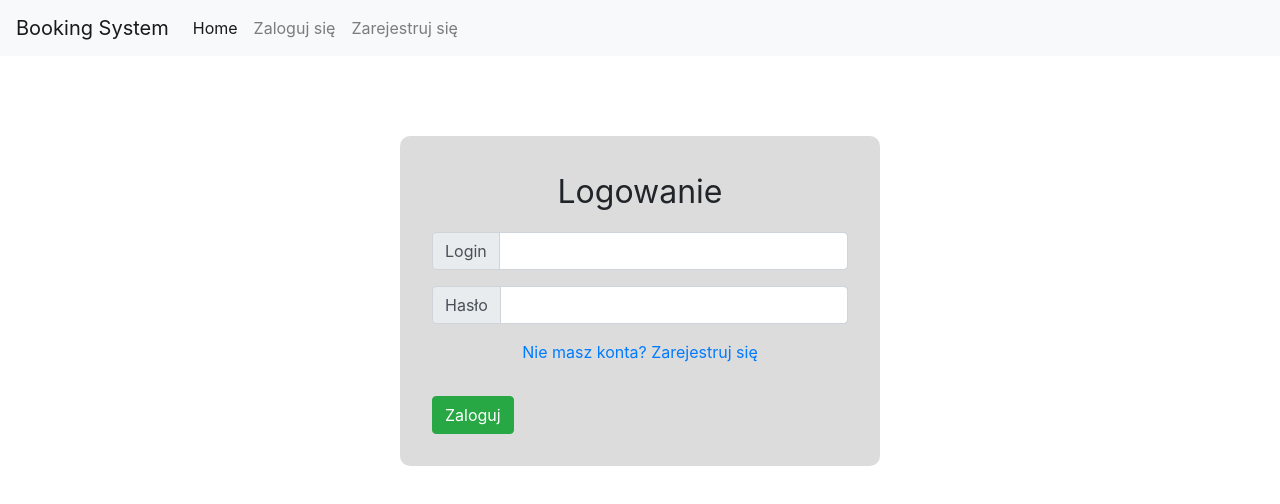
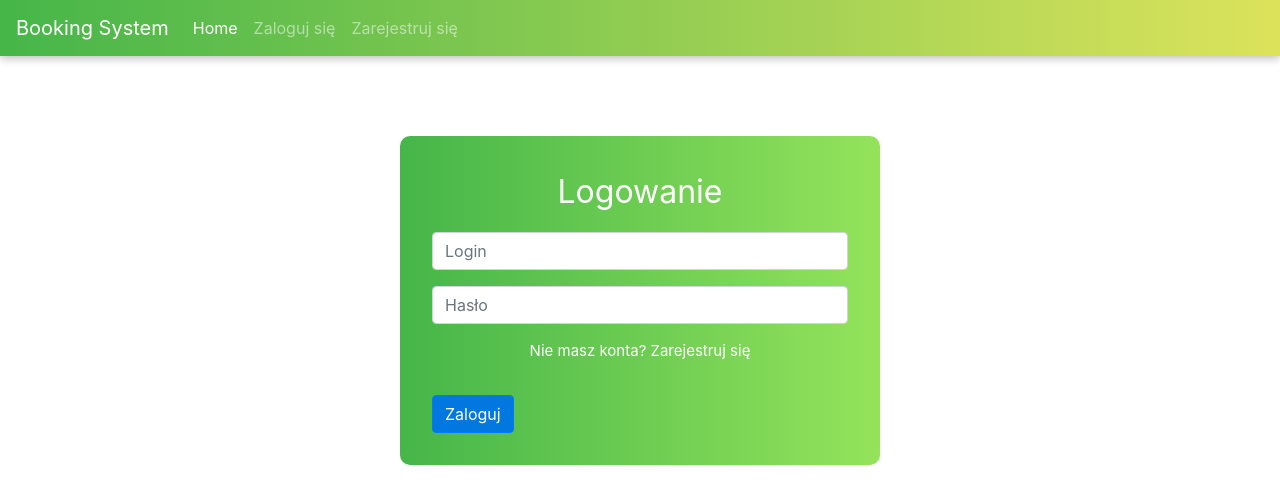
Before and after one commit to gubadam/booking-system, a React app in the folder frontend/: page /login in a window 1280 px wide. Built offline with nearby package versions, Linux system fonts and the light colour scheme.

Commit message:
Booking-4: Change design of login and navbar

```diff
--- a/frontend/package.json
+++ b/frontend/package.json
@@ -2,7 +2,6 @@
   "name": "frontend",
   "version": "0.1.0",
   "private": true,
-  "proxy": "http://localhost:8080",
   "dependencies": {
     "@testing-library/jest-dom": "^5.11.10",
     "@testing-library/react": "^11.2.6",
--- a/frontend/src/Components/Login.js
+++ b/frontend/src/Components/Login.js
@@ -33,14 +33,13 @@ const Login = () =>{
                 <div className={"row input"}>
                     <div className={"col"}>
                         <div className="input-group">
-                            <div className="input-group-prepend">
-                                <span className="input-group-text" id="">Login</span>
-                            </div>
                             <input
                                 type="text"
                                 className="form-control"
                                 value={user.login}
                                 onChange={(e) => {setUser({...user, login: e.target.value})}}
+                                placeholder={"Login"}
+                                required
                             />
                         </div>
                     </div>
@@ -48,26 +47,25 @@ const Login = () =>{
                 <div className={"row input"}>
                     <div className={"col"}>
                         <div className="input-group">
-                            <div className="input-group-prepend">
-                                <span className="input-group-text" id="">Hasło</span>
-                            </div>
                             <input
                                 type="password"
                                 className="form-control"
                                 value={user.password}
                                 onChange={(e) => {setUser({...user, password: e.target.value})}}
+                                placeholder={"Hasło"}
+                                required
                             />
                         </div>
                     </div>
                 </div>
                 <div className={"row"}>
                     <div className={"col"}>
-                        <Link to={"/register"}><div className={"textLink change-type-login"}>Nie masz konta? Zarejestruj się</div> </Link>
+                        <Link to={"/register"} className={"text-link"}><div className={"text-link change-type-login"}>Nie masz konta? Zarejestruj się</div> </Link>
                     </div>
                 </div>
                 <div className={"row login-button"}>
                     <div className={"col"}>
-                        <button type={"submit"} className={"btn btn-success"}>Zaloguj</button>
+                        <button type={"submit"} className={"btn btn-primary"}>Zaloguj</button>
                     </div>
                 </div>
             </form>
--- a/frontend/src/Components/Navbar.js
+++ b/frontend/src/Components/Navbar.js
@@ -4,7 +4,7 @@ import { Link } from "react-router-dom"
 const Navbar = () => {
     return(
         <div>
-            <nav className="navbar navbar-expand-lg navbar-light bg-light">
+            <nav className="navbar navbar-dark navbar-expand-lg navbar-light bg-light">
                 <a className="navbar-brand" href="#">Booking System</a>
                 <button className="navbar-toggler" type="button" data-toggle="collapse"
                         data-target="#navbarNavAltMarkup" aria-controls="navbarNavAltMarkup" aria-expanded="false"
--- a/frontend/src/Components/Register.js
+++ b/frontend/src/Components/Register.js
@@ -34,14 +34,13 @@ const Register = () => {
                     <div className={"row input"}>
                         <div className={"col"}>
                             <div className="input-group">
-                                <div className="input-group-prepend">
-                                    <span className="input-group-text" id="">Login</span>
-                                </div>
                                 <input
                                     type="text"
                                     className="form-control"
                                     value={user.login}
                                     onChange={(e) => {setUser({...user, login: e.target.value})}}
+                                    placeholder={"Login"}
+                                    required
                                 />
                             </div>
                         </div>
@@ -49,26 +48,25 @@ const Register = () => {
                     <div className={"row input"}>
                         <div className={"col"}>
                             <div className="input-group">
-                                <div className="input-group-prepend">
-                                    <span className="input-group-text" id="">Hasło</span>
-                                </div>
                                 <input
                                     type="password"
                                     className="form-control"
                                     value={user.password}
                                     onChange={(e) => {setUser({...user, password: e.target.value})}}
+                                    placeholder={"Hasło"}
+                                    required
                                 />
                             </div>
                         </div>
                     </div>
                     <div className={"row"}>
                         <div className={"col"}>
-                            <Link to={"/login"}><div className={"textLink change-type-login"}>Masz konto? Zaloguj się</div> </Link>
+                            <Link to={"/login"} className={"text-link"}><div className={"text-link change-type-login"}>Masz konto? Zaloguj się</div> </Link>
                         </div>
                     </div>
                     <div className={"row login-button"}>
                         <div className={"col"}>
-                            <button type={"submit"} className={"btn btn-success"}>Zarejestruj</button>
+                            <button type={"submit"} className={"btn btn btn-primary"}>Zarejestruj</button>
                         </div>
                     </div>
                 </form>
--- a/frontend/src/Style/main.css
+++ b/frontend/src/Style/main.css
@@ -1,11 +1,14 @@
 .login-container{
-    background-color: #dcdcdc;
+    background: #DCE35B;  /* fallback for old browsers */
+    background: -webkit-linear-gradient(to right, #45B649, #94e35b);  /* Chrome 10-25, Safari 5.1-6 */
+    background: linear-gradient(to right, #45B649, #94e35b); /* W3C, IE 10+/ Edge, Firefox 16+, Chrome 26+, Opera 12+, Safari 7+ */
     max-width: 30rem;
     padding: 2rem;
     margin-left: auto;
     margin-right: auto;
     margin-top: 5rem;
     border-radius: 10px;
+    color: white;
 }
 
 .input{
@@ -24,4 +27,25 @@
 .change-type-login{
     text-align: center;
     text-decoration: none;
+    font-size: 15px;
 }
+
+.navbar{
+    box-shadow: rgba(0, 0, 0, 0.24) 0px 3px 8px;
+    background: #DCE35B;  /* fallback for old browsers */
+    background: -webkit-linear-gradient(to right, #45B649, #DCE35B);  /* Chrome 10-25, Safari 5.1-6 */
+    background: linear-gradient(to right, #45B649, #DCE35B); /* W3C, IE 10+/ Edge, Firefox 16+, Chrome 26+, Opera 12+, Safari 7+ */
+}
+
+.btn-primary{
+    background-color: #0078e0;
+}
+
+.text-link{
+    text-decoration: none !important;
+    color: white
+}
+
+.text-link:hover{
+    color: #d5fafa;
+}
```
